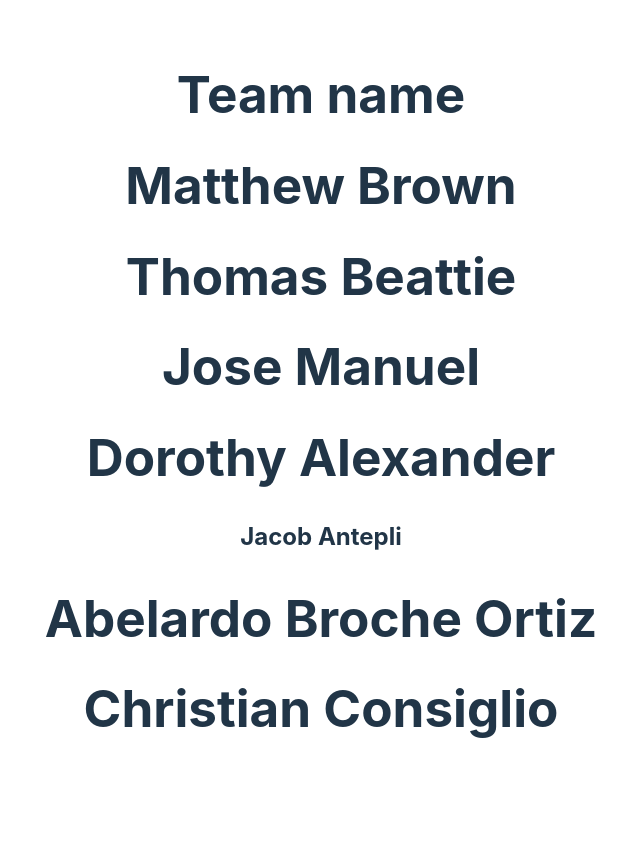
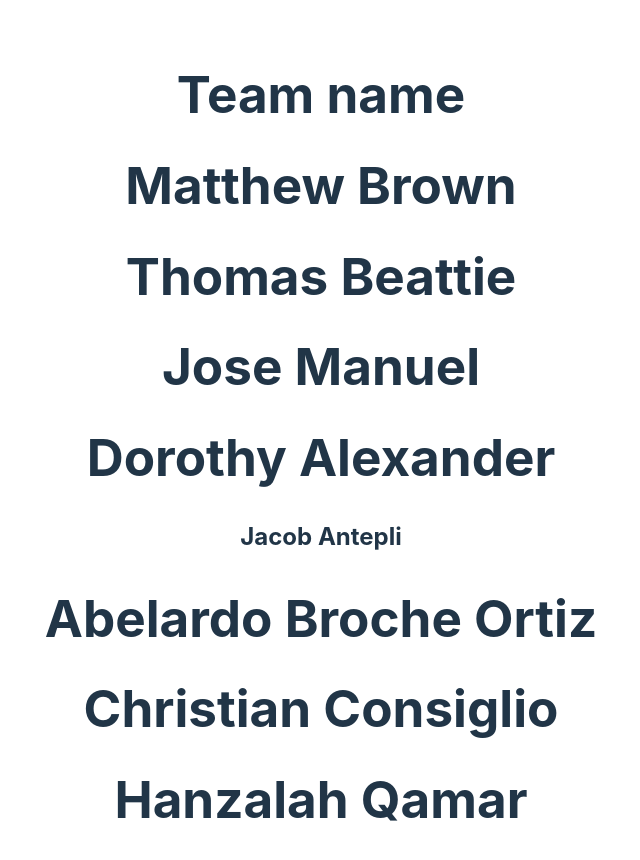
Before and after one commit to JacobAntepli/git-example-team-S, a React (Vite) app: page / in a window 1280 px wide. Shown: the top 860 px of the page, without its empty margins (319-959 px from the left). Before the commit the page ends 803 px from the top, so only its background shows below. Built offline with nearby package versions, Linux system fonts and the light colour scheme.

Commit message:
added name

```diff
--- a/src/App.jsx
+++ b/src/App.jsx
@@ -13,6 +13,7 @@ function App() {
             <h2>Jacob Antepli</h2>
             <h1>Abelardo Broche Ortiz</h1>
             <h1>Christian Consiglio</h1>
+            <h1>Hanzalah Qamar</h1>
         </div>
     )
 }
```
Lines whose indentation alone changed are shown as unchanged.
